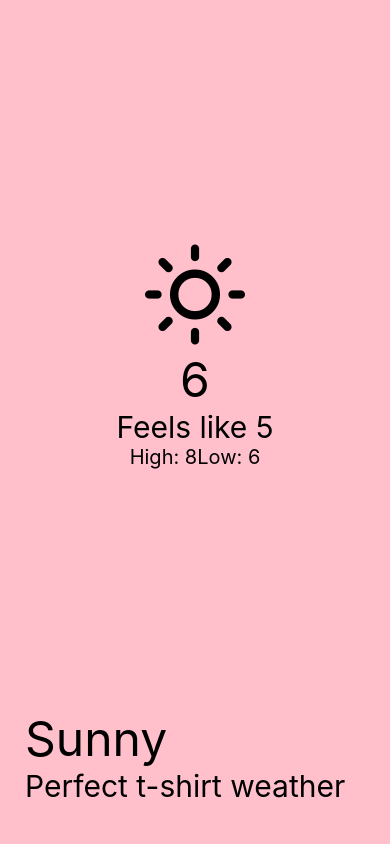
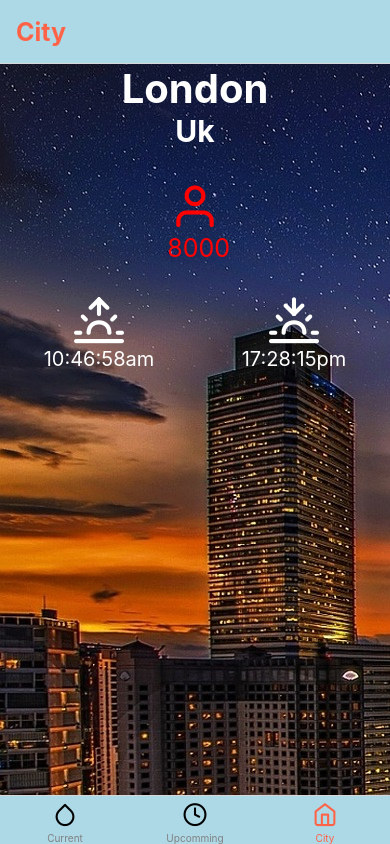
Before and after one commit to UditDe/weatherApp, a React Native app: screen /City in a window 390 px wide. Built offline with nearby package versions, Linux system fonts and the light colour scheme.

Commit message:
tabs and headers added

```diff
--- a/App.js
+++ b/App.js
@@ -1,23 +1,19 @@
 import React from "react";
-import { View, StyleSheet } from "react-native";
-import CurrentWeather from "./src/screens/currentWeather";
-import UpcommingWeather from "./src/screens/upcommingWeather";
-import City from "./src/screens/city";
+import { AppRegistry } from "react-native";
 
+import { NavigationContainer } from "@react-navigation/native";
+import { createBottomTabNavigator } from "@react-navigation/bottom-tabs";
+import Tabs from "./src/components/tabs";
+
+const Tab = createBottomTabNavigator(); //initializing tab object so that we can use it
 const App = () => {
 	return (
-		<View style={styles.container}>
-			<CurrentWeather />
-			{/* <UpcommingWeather /> */}
-			{/* <City /> */}
-		</View>
+		<NavigationContainer>
+			<Tabs />
+		</NavigationContainer>
 	);
 };
 
+AppRegistry.registerComponent("Weather", () => App);
+
 export default App;
-
-const styles = StyleSheet.create({
-	container: {
-		flex: 1
-	}
-});
--- a/package.json
+++ b/package.json
@@ -10,10 +10,14 @@
     "lint": "eslint ."
   },
   "dependencies": {
+    "@react-navigation/bottom-tabs": "^6.5.7",
+    "@react-navigation/native": "^6.1.6",
     "expo": "~48.0.11",
     "expo-status-bar": "~1.4.4",
     "react": "18.2.0",
-    "react-native": "0.71.6"
+    "react-native": "0.71.6",
+    "react-native-safe-area-context": "4.5.0",
+    "react-native-screens": "~3.20.0"
   },
   "devDependencies": {
     "@babel/core": "^7.20.0",
--- /dev/null
+++ b/src/components/tabs.js
@@ -0,0 +1,73 @@
+/* eslint-disable react/no-unstable-nested-components */
+import React from "react";
+import { Feather } from "@expo/vector-icons";
+import { createBottomTabNavigator } from "@react-navigation/bottom-tabs";
+import CurrentWeather from "../screens/currentWeather";
+import UpcommingWeather from "../screens/upcommingWeather";
+import City from "../screens/city";
+
+const Tab = createBottomTabNavigator();
+
+const Tabs = () => {
+	return (
+		<Tab.Navigator
+			screenOptions={{
+				tabBarActiveTintColor: "tomato",
+				tabBarInactiveTintColor: "grey",
+				tabBarStyle: {
+					backgroundColor: "lightblue"
+				},
+				headerStyle: {
+					backgroundColor: "lightblue"
+				},
+				headerTitleStyle: {
+					fontWeight: "bold",
+					fontSize: 25,
+					color: "tomato"
+				}
+			}}
+		>
+			<Tab.Screen
+				name={"Current"}
+				component={CurrentWeather}
+				options={{
+					tabBarIcon: ({ focused }) => (
+						<Feather
+							name={"droplet"}
+							size={25}
+							color={focused ? "tomato" : "black"}
+						/>
+					)
+				}}
+			/>
+			<Tab.Screen
+				name={"Upcomming"}
+				component={UpcommingWeather}
+				options={{
+					tabBarIcon: ({ focused }) => (
+						<Feather
+							name={"clock"}
+							size={25}
+							color={focused ? "tomato" : "black"}
+						/>
+					)
+				}}
+			/>
+			<Tab.Screen
+				name={"City"}
+				component={City}
+				options={{
+					tabBarIcon: ({ focused }) => (
+						<Feather
+							name={"home"}
+							size={25}
+							color={focused ? "tomato" : "black"}
+						/>
+					)
+				}}
+			/>
+		</Tab.Navigator>
+	);
+};
+
+export default Tabs;
--- a/src/screens/city.js
+++ b/src/screens/city.js
@@ -4,8 +4,7 @@
 	Text,
 	View,
 	StyleSheet,
-	ImageBackground,
-	StatusBar
+	ImageBackground
 } from "react-native";
 import IconText from "../components/iconText";
 
@@ -58,7 +57,6 @@
 
 const styles = StyleSheet.create({
 	container: {
-		marginTop: StatusBar.currentHeight || 0,
 		flex: 1
 	},
 	imageLayout: {
--- a/src/screens/currentWeather.js
+++ b/src/screens/currentWeather.js
@@ -1,5 +1,5 @@
 import React from "react";
-import { View, Text, SafeAreaView, StyleSheet, StatusBar } from "react-native";
+import { View, Text, SafeAreaView, StyleSheet } from "react-native";
 import { Feather } from "@expo/vector-icons";
 import RowText from "../components/rowText";
 
@@ -45,7 +45,6 @@
 const styles = StyleSheet.create({
 	wrapper: {
 		flex: 1,
-		marginTop: StatusBar.currentHeight,
 		backgroundColor: "pink"
 	},
 	container: {
--- a/src/screens/upcommingWeather.js
+++ b/src/screens/upcommingWeather.js
@@ -3,7 +3,6 @@
 	SafeAreaView,
 	StyleSheet,
 	Text,
-	StatusBar,
 	FlatList,
 	ImageBackground
 } from "react-native";
@@ -114,7 +113,6 @@
 
 const styles = StyleSheet.create({
 	container: {
-		marginTop: StatusBar.currentHeight || 0,
 		backgroundColor: "red",
 		flex: 1
 	},
```
Also changed, not shown: 1 other file (tests, documents, lock files or other folders).
